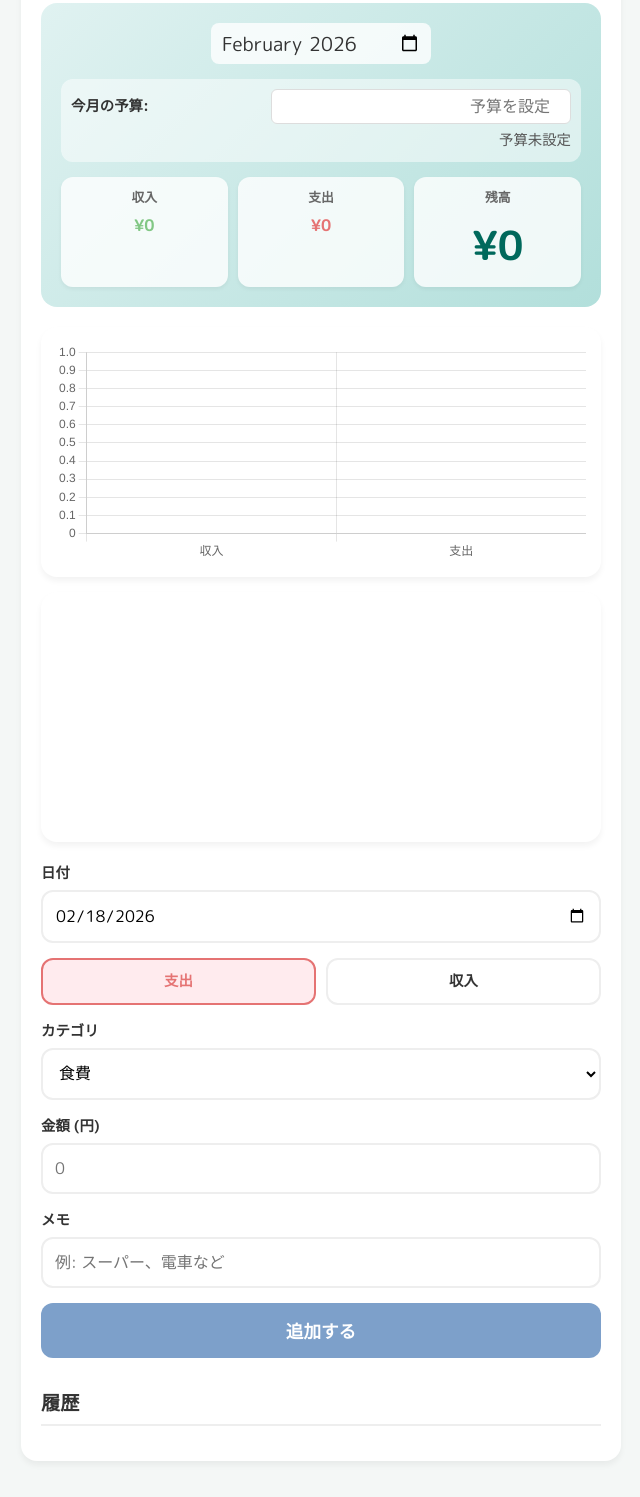
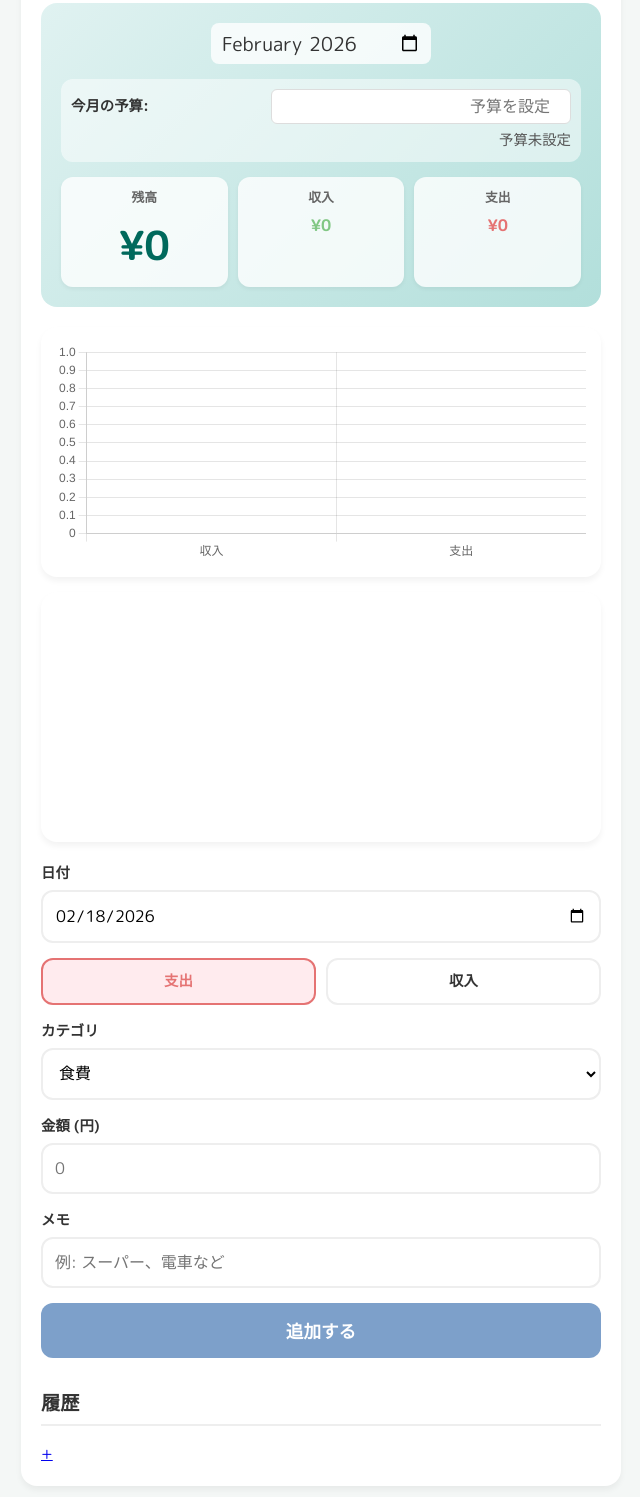
Before and after one commit to kayuki1976/kakeibo, a plain HTML site: page kakeibo.html in a window 1280 px wide. Shown: the part 103-1600 px from the top of the page, without its empty margins (319-959 px from the left). Before the commit the page ends 1579 px from the top, so only its background shows below. Drawn offline with nearby package versions, Linux system fonts and the light colour scheme.

Commit message:
Add files via upload

```diff
--- a/kakeibo.html
+++ b/kakeibo.html
@@ -39,6 +39,10 @@
             </div>
 
             <div class="summary-cards">
+                <div class="card balance-card">
+                    <h3>残高</h3>
+                    <p id="total-balance">¥0</p>
+                </div>
                 <div class="card income-card">
                     <h3>収入</h3>
                     <p id="total-income">¥0</p>
@@ -46,10 +50,6 @@
                 <div class="card expense-card">
                     <h3>支出</h3>
                     <p id="total-expense">¥0</p>
-                </div>
-                <div class="card balance-card">
-                    <h3>残高</h3>
-                    <p id="total-balance">¥0</p>
                 </div>
             </div>
         </section>
@@ -115,6 +115,9 @@
                 <!-- Data will be added here by JS -->
             </ul>
         </section>
+
+        <!-- Floating Action Button -->
+        <a href="#add-btn" class="fab">+</a>
     </div>
     <script src="script.js"></script>
     <script>
```
